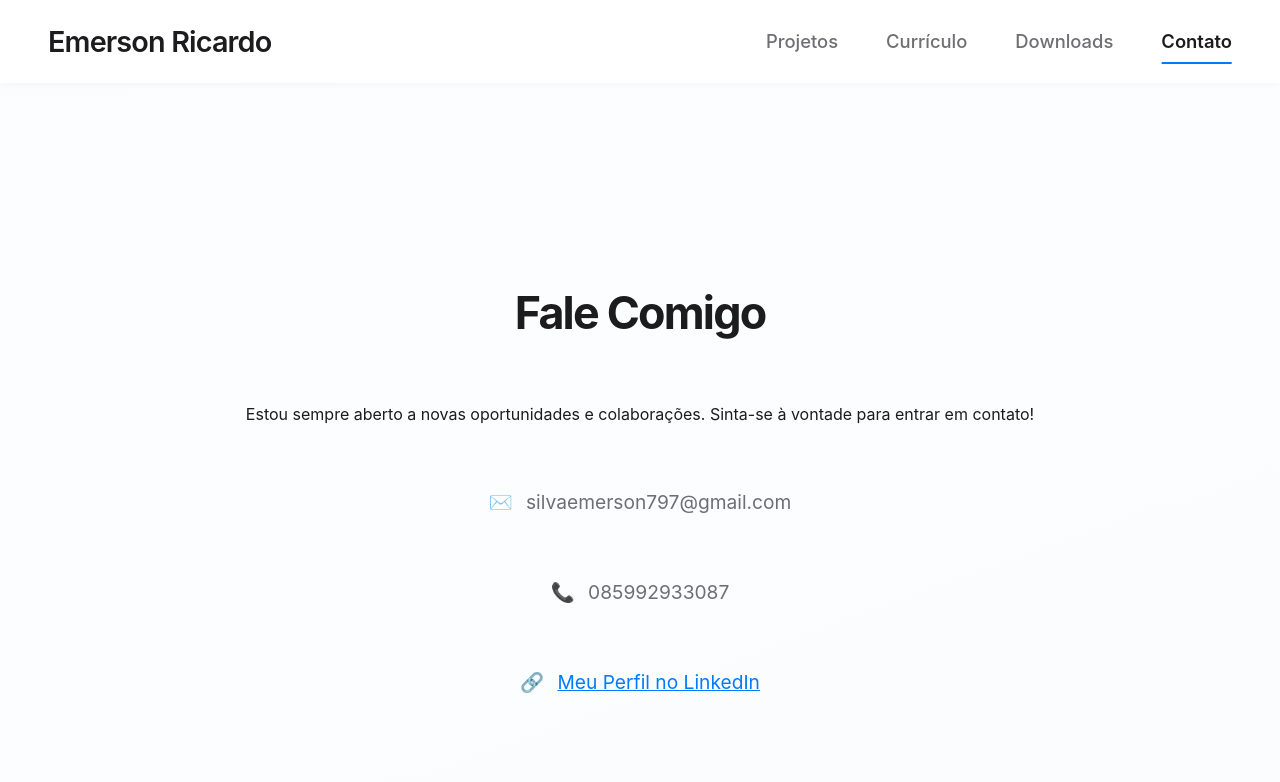
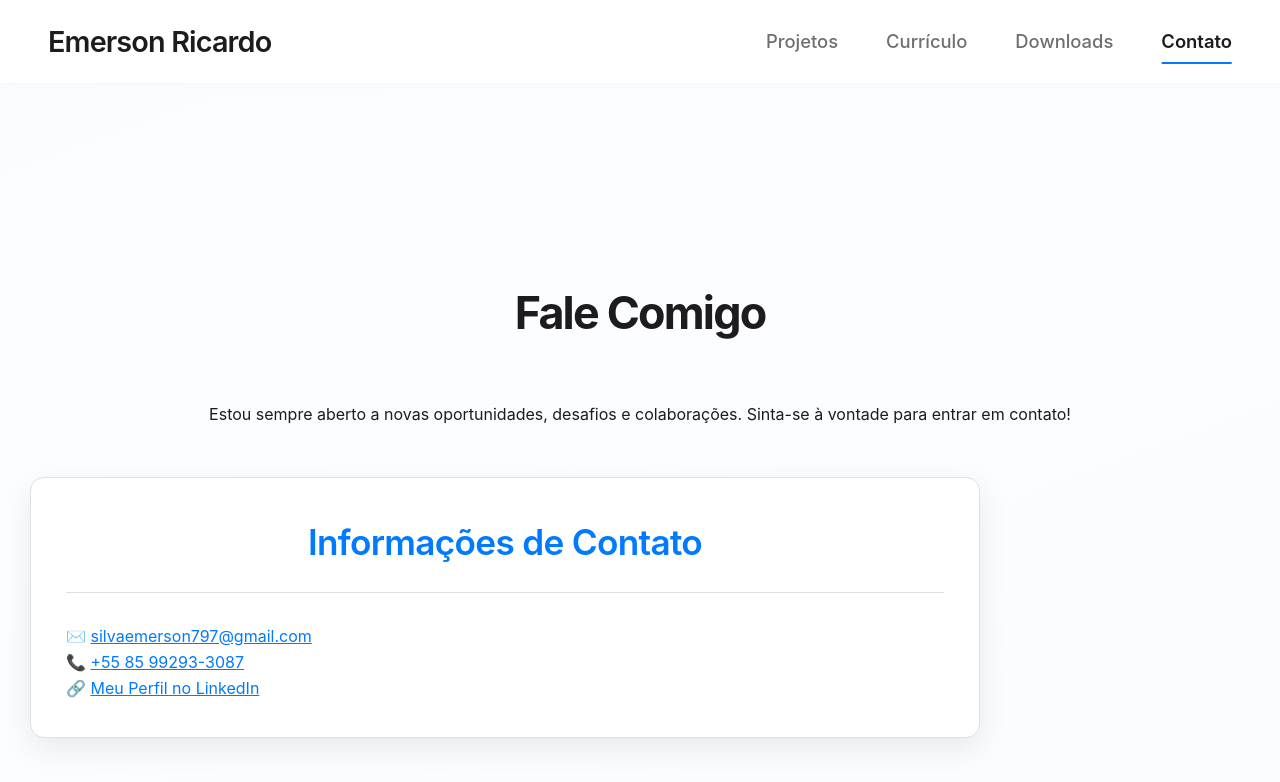
Before and after one commit to EmersonRicard0/emerson.silva.ricardo, a Next.js app: page /contact in a window 1280 px wide. Shown: the top 782 px of the page. Built offline with nearby package versions, Linux system fonts and the light colour scheme.

Commit message:
Update contact.js

```diff
--- a/src/pages/contact.js
+++ b/src/pages/contact.js
@@ -1,4 +1,4 @@
-// src/pages/contact.js (Completo - Placeholder)
+// src/pages/contact.js (Aprimorado)
 import Head from 'next/head';
 import React from 'react';
 
@@ -7,21 +7,51 @@ export default function ContactPage() {
     <div className="container">
       <Head>
         <title>Contato - Emerson Silva Ricardo</title>
-        <meta name="description" content="Entre em contato com Emerson Silva Ricardo para oportunidades profissionais." />
+        <meta name="description" content="Entre em contato com Emerson Silva Ricardo para oportunidades profissionais e colaborações." />
       </Head>
 
       <main className="main">
         <section className="section-container">
           <h1 className="section-title">Fale Comigo</h1>
-          <p className="description">
-            Estou sempre aberto a novas oportunidades e colaborações. Sinta-se à vontade para entrar em contato!
+          <p className="description" style={{ marginBottom: '50px' }}>
+            Estou sempre aberto a novas oportunidades, desafios e colaborações. Sinta-se à vontade para entrar em contato!
           </p>
-          <div className="profile-contact-info" style={{ marginTop: '40px', fontSize: '1.2rem', flexDirection: 'column', gap: '20px' }}>
-            <p><span>✉️</span> silvaemerson797@gmail.com</p>
-            <p><span>📞</span> 085992933087</p>
-            <p><span>🔗</span> <a href="https://www.linkedin.com/in/emerson-silva-ricardo-543308119" target="_blank" rel="noopener noreferrer" className="contactLink">Meu Perfil no LinkedIn</a></p>
+
+          {/* NOVO: Usando a classe 'resumeSection' para criar um card de contato */}
+          <div className="resumeSection contactCard">
+            <h2>Informações de Contato</h2> {/* Título para o card */}
+
+            <div className="contactInfoGrid"> {/* NOVO: Grid para organizar os itens de contato */}
+              <div className="contactItem">
+                <span className="contactIcon">✉️</span> {/* Ícone */}
+                <a href="mailto:silvaemerson797@gmail.com" className="contactLink">silvaemerson797@gmail.com</a>
+              </div>
+
+              <div className="contactItem">
+                <span className="contactIcon">📞</span> {/* Ícone */}
+                <a href="tel:+5585992933087" className="contactLink">+55 85 99293-3087</a> {/* Adicionado +55 e formatado */}
+              </div>
+
+              <div className="contactItem">
+                <span className="contactIcon">🔗</span> {/* Ícone */}
+                <a href="https://www.linkedin.com/in/emerson-silva-ricardo-543308119" target="_blank" rel="noopener noreferrer" className="contactLink">Meu Perfil no LinkedIn</a>
+              </div>
+            </div>
+
+            {/* Futuramente, você pode adicionar um formulário de contato aqui */}
+            {/* Exemplo: */}
+            {/*
+            <div style={{ marginTop: '40px', paddingTop: '20px', borderTop: '1px dashed var(--border-subtle)' }}>
+              <h3>Envie-me uma mensagem</h3>
+              <form className="contactForm">
+                <input type="text" placeholder="Seu Nome" required />
+                <input type="email" placeholder="Seu E-mail" required />
+                <textarea placeholder="Sua Mensagem" rows="5" required></textarea>
+                <button type="submit" className="linkedin-button">Enviar Mensagem</button>
+              </form>
+            </div>
+            */}
           </div>
-          {/* Você pode adicionar um formulário de contato aqui futuramente */}
         </section>
       </main>
     </div>
```
